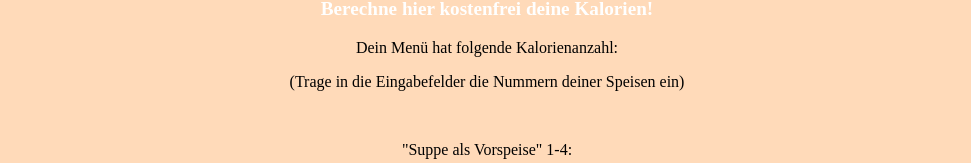
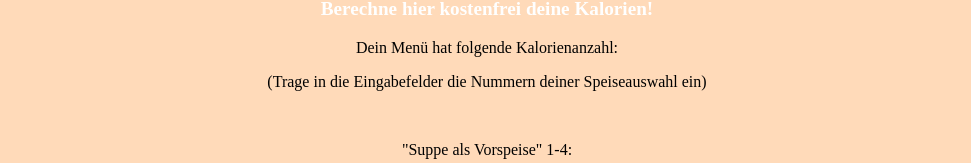
Before and after one commit to jilsander112/WebsiteProgrammierenJilSander, a plain HTML site: page index.html in a window 1280 px wide. Shown: the part 631-794 px from the top of the page, without its empty margins (153-1124 px from the left). Drawn offline with Linux system fonts and the light colour scheme.

Commit message:
Zwischenergebnis

```diff
--- a/index.html
+++ b/index.html
@@ -21,7 +21,7 @@
 <br>
 <h3> Berechne hier kostenfrei deine Kalorien! </h3>
 <p> Dein Menü hat folgende Kalorienanzahl: </p> <p id="ausgabe"> </p>
-<p> (Trage in die Eingabefelder die Nummern deiner Speisen ein) </p>
+<p> (Trage in die Eingabefelder die Nummern deiner Speiseauswahl ein) </p>
 <br>
 
 <p> "Suppe als Vorspeise" 1-4: </p>
--- a/main.css
+++ b/main.css
@@ -1,4 +1,3 @@
-
 h1 {
     font-size: 65px;
     color: ghostwhite;
--- a/main.js
+++ b/main.js
@@ -7,7 +7,7 @@ let ergebnisgesamt
 function tfAuslesen () {
 
     /*
-  function "tfAuslesen" ließt Textfelder aus und berechnet danach die Summe der Kalorien nachdem die Eingaben nach Glültigket geprüft wurden
+  function "tfAuslesen" ließt Textfelder aus und berechnet danach die Summe der Kalorien nachdem die Eingaben nach Glültigket geprüft wurden.
    */
 
     eingabefeld1 = parseInt(document.getElementById("tfAuswah1").value);
@@ -93,7 +93,6 @@ function eingabeUeberpruefen(auswahl) {
 
     // prüft ob die Auswahlmöglichkeiten gültig sind
 
-
     if (eingabefeld1 > 4) {
         console.log("Eine ungültige Zahl eingetippt.")
     } else {
@@ -108,5 +107,4 @@ function eingabeUeberpruefen(auswahl) {
         }
     }
 }
-
-    // prüft ob in jedem Eingabefeld eine Zahl steht die für dieses Feld gültig ist
+    // prüft ob in jedem Eingabefeld eine Zahl steht die für dieses Feld gültig ist.
```
